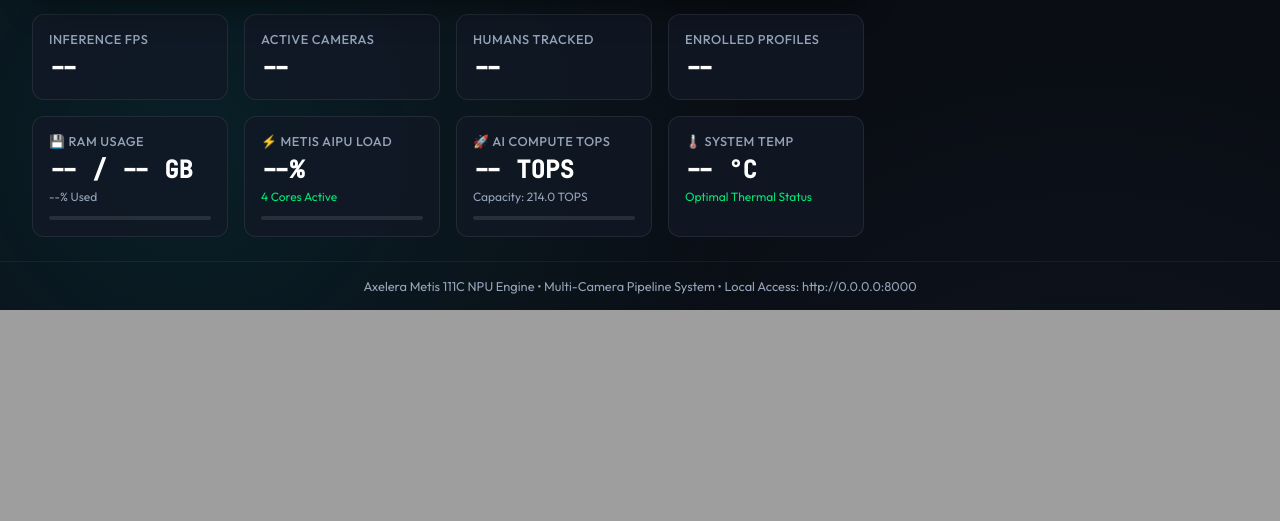
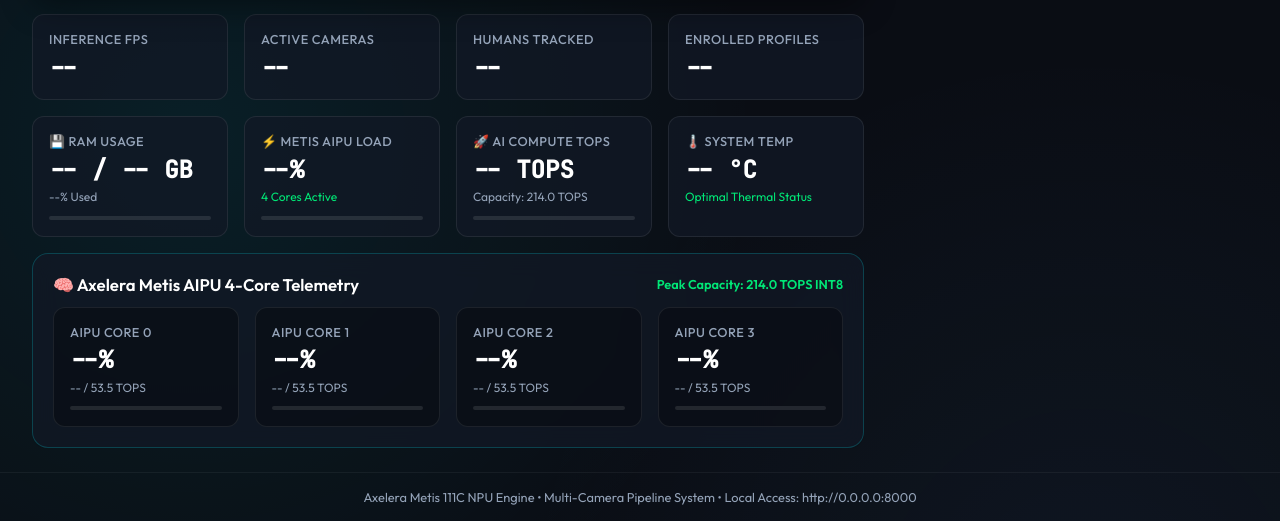
Before and after one commit to pasanlive/axelera-human-detection, a Python web app: template src/web/templates/index.html in a window 1280 px wide. Shown: the part 823-1344 px from the top of the page. Before the commit the page ends 1133 px from the top, so only its background shows below. Run offline with Jinja, Linux system fonts and the light colour scheme; the template is opened without the code that fills it, so the values that code supplies are empty.

Commit message:
feat: implement per-core AIPU telemetry monitoring and adjust performance inference intervals

```diff
--- a/config/config.yaml
+++ b/config/config.yaml
@@ -15,8 +15,8 @@ web:
   key_file: "data/ssl/key.pem"
 
 performance:
-  pose_interval: 1         # Run pose estimation every N frames for maximum FPS
-  face_interval: 1         # Run face recognition every N frames per track ID
+  pose_interval: 2         # Run pose estimation every N frames for maximum FPS
+  face_interval: 3         # Run face recognition every N frames per track ID
   rtsp_transport: "tcp"    # Low-latency TCP stream transport
   buffer_size: 1           # Drop stale software frames (0 latency buffer)
 
--- a/src/web/templates/index.html
+++ b/src/web/templates/index.html
@@ -646,6 +646,40 @@
                     <div style="font-size: 0.75rem; color: var(--accent-success);" id="stat-temp-sub">Optimal Thermal Status</div>
                 </div>
             </div>
+
+            <!-- Metis AIPU Per-Core Load Monitor Grid -->
+            <div style="margin-top: 1rem; background: var(--bg-card); border: 1px solid var(--border-glow); border-radius: 16px; padding: 1.25rem; backdrop-filter: blur(12px);">
+                <div class="panel-title" style="margin-bottom: 0.75rem;">
+                    <span>🧠 Axelera Metis AIPU 4-Core Telemetry</span>
+                    <span style="font-size: 0.8rem; color: var(--accent-success);">Peak Capacity: 214.0 TOPS INT8</span>
+                </div>
+                <div class="stats-grid" style="margin-top: 0; grid-template-columns: repeat(4, 1fr);">
+                    <div class="stat-card" style="background: rgba(0, 0, 0, 0.3);">
+                        <div class="stat-label">AIPU Core 0</div>
+                        <div class="stat-value" id="core-0-val">--%</div>
+                        <div style="font-size: 0.75rem; color: var(--text-muted);" id="core-0-sub">-- / 53.5 TOPS</div>
+                        <div class="progress-bar-bg"><div id="core-0-bar" class="progress-bar-fill" style="width: 0%;"></div></div>
+                    </div>
+                    <div class="stat-card" style="background: rgba(0, 0, 0, 0.3);">
+                        <div class="stat-label">AIPU Core 1</div>
+                        <div class="stat-value" id="core-1-val">--%</div>
+                        <div style="font-size: 0.75rem; color: var(--text-muted);" id="core-1-sub">-- / 53.5 TOPS</div>
+                        <div class="progress-bar-bg"><div id="core-1-bar" class="progress-bar-fill" style="width: 0%;"></div></div>
+                    </div>
+                    <div class="stat-card" style="background: rgba(0, 0, 0, 0.3);">
+                        <div class="stat-label">AIPU Core 2</div>
+                        <div class="stat-value" id="core-2-val">--%</div>
+                        <div style="font-size: 0.75rem; color: var(--text-muted);" id="core-2-sub">-- / 53.5 TOPS</div>
+                        <div class="progress-bar-bg"><div id="core-2-bar" class="progress-bar-fill" style="width: 0%;"></div></div>
+                    </div>
+                    <div class="stat-card" style="background: rgba(0, 0, 0, 0.3);">
+                        <div class="stat-label">AIPU Core 3</div>
+                        <div class="stat-value" id="core-3-val">--%</div>
+                        <div style="font-size: 0.75rem; color: var(--text-muted);" id="core-3-sub">-- / 53.5 TOPS</div>
+                        <div class="progress-bar-bg"><div id="core-3-bar" class="progress-bar-fill" style="width: 0%;"></div></div>
+                    </div>
+                </div>
+            </div>
         </div>
 
         <!-- Sidebar -->
@@ -1083,6 +1117,18 @@
                             document.getElementById('stat-tops-sub').innerText = `Max Peak: ${t.aipu.tops_max} TOPS`;
                             const topsPct = Math.min(100, Math.round((t.aipu.tops_current / t.aipu.tops_max) * 100));
                             document.getElementById('stat-tops-bar').style.width = `${topsPct}%`;
+
+                            if (t.aipu.per_core) {
+                                t.aipu.per_core.forEach(core => {
+                                    const id = core.core_id;
+                                    const valEl = document.getElementById(`core-${id}-val`);
+                                    const subEl = document.getElementById(`core-${id}-sub`);
+                                    const barEl = document.getElementById(`core-${id}-bar`);
+                                    if (valEl) valEl.innerText = `${core.load_percent}%`;
+                                    if (subEl) subEl.innerText = `${core.tops_current} / 53.5 TOPS`;
+                                    if (barEl) barEl.style.width = `${core.load_percent}%`;
+                                });
+                            }
                         }
                         if (t.temperature_c !== undefined) {
                             document.getElementById('stat-temp-val').innerText = `${t.temperature_c} °C`;
```
Also changed, not shown: src/web/server.py (+25 -2 lines).
